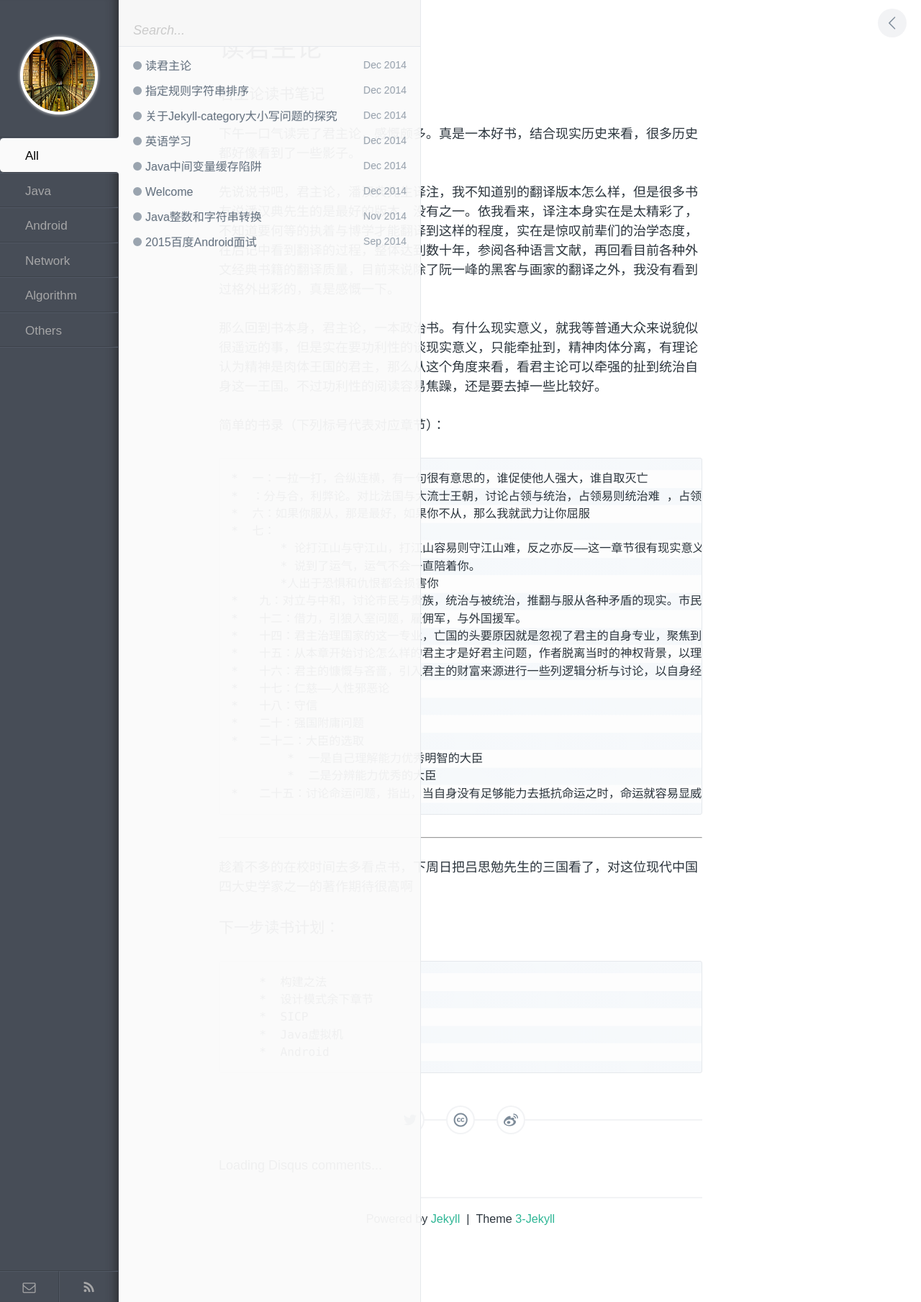
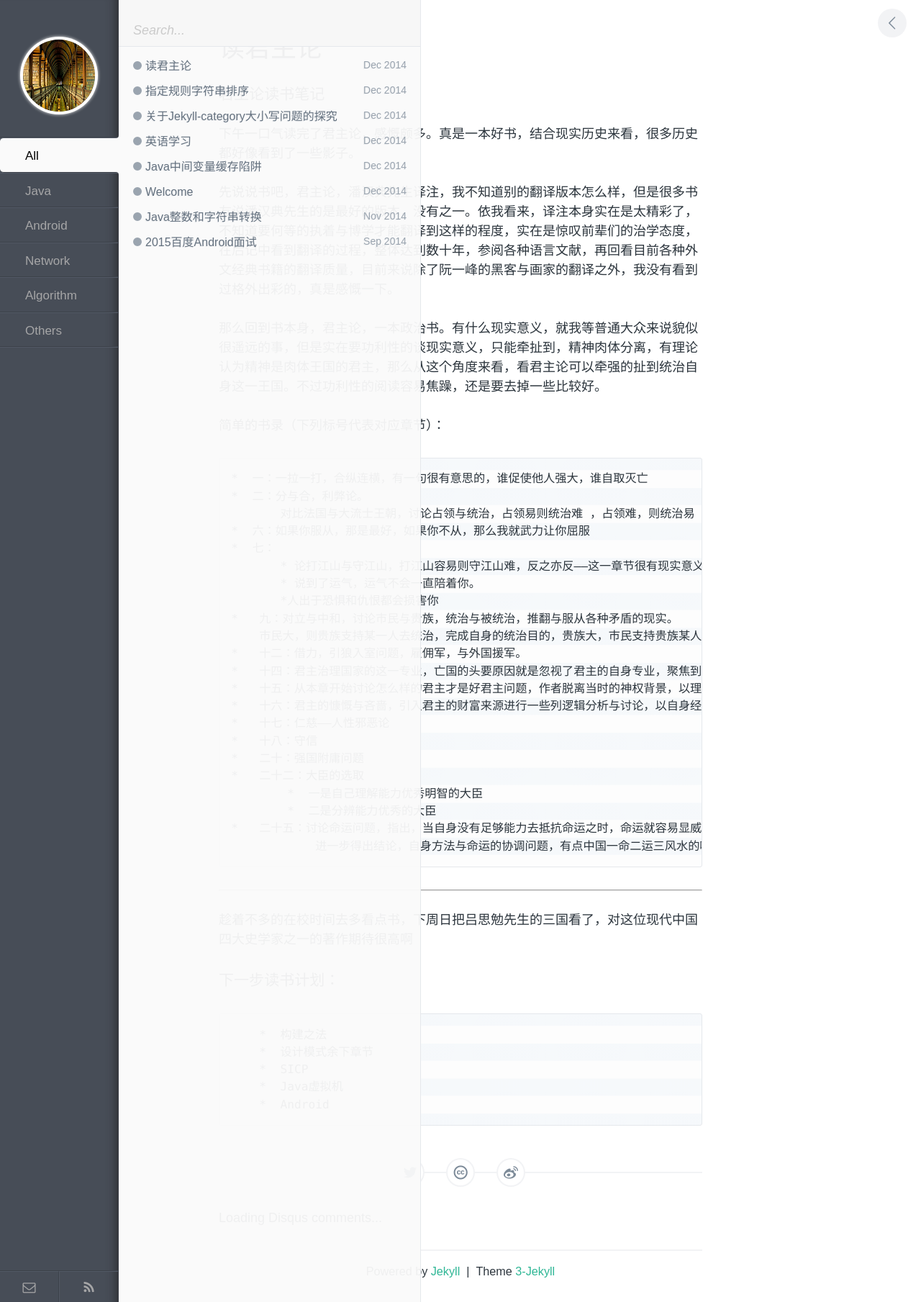
Before and after one commit to enlipan/enlipan.github.io, a Jekyll site: the page built from _posts/2014-12-07-Reading-junzhulun.md, in a window 1280 px wide. Shown: the whole page at 72% size. Built offline with Jekyll 4.4.1, drawn with Linux system fonts in a browser that asks for light colours; comment, search, counter and statistics services are not loaded.

Commit message:
push junzhulun

```diff
--- a/_posts/2014-12-07-Reading-junzhulun.md
+++ b/_posts/2014-12-07-Reading-junzhulun.md
@@ -14,13 +14,15 @@ category: others
 简单的书录（下列标号代表对应章节）：
 
     *  一：一拉一打，合纵连横，有一句很有意思的，谁促使他人强大，谁自取灭亡
-    *  ：分与合，利弊论。对比法国与大流士王朝，讨论占领与统治，占领易则统治难 ，占领难，则统治易
+    *  二：分与合，利弊论。
+           对比法国与大流士王朝，讨论占领与统治，占领易则统治难 ，占领难，则统治易
     *  六：如果你服从，那是最好，如果你不从，那么我就武力让你屈服
     *  七：
            * 论打江山与守江山，打江山容易则守江山难，反之亦反——这一章节很有现实意义，想起了“人总是要吃苦的，有的人为了逃避那一阵子的苦，却苦了一辈子”。
            * 说到了运气，运气不会一直陪着你。
            *人出于恐惧和仇恨都会损害你
-    *   九：对立与中和，讨论市民与贵族，统治与被统治，推翻与服从各种矛盾的现实。市民大，则贵族支持某一人去统治，完成自身的统治目的，贵族大，市民支持贵族某人去庇护自己
+    *   九：对立与中和，讨论市民与贵族，统治与被统治，推翻与服从各种矛盾的现实。
+        市民大，则贵族支持某一人去统治，完成自身的统治目的，贵族大，市民支持贵族某人去庇护自己
     *   十二：借力，引狼入室问题，雇佣军，与外国援军。
     *   十四：君主治理国家的这一专业，亡国的头要原因就是忽视了君主的自身专业，聚焦到核心是军队的统治问题。
     *   十五：从本章开始讨论怎么样的君主才是好君主问题，作者脱离当时的神权背景，以理性的方式去分辨，同时又前瞻性的预测到自己本文出来之后会招收的抨击。
@@ -31,7 +33,8 @@ category: others
     *   二十二：大臣的选取
             *  一是自己理解能力优秀明智的大臣
             *  二是分辨能力优秀的大臣
-    *   二十五：讨论命运问题，指出，当自身没有足够能力去抵抗命运之时，命运就容易显威能。进一步得出结论，自身方法与命运的协调问题，有点中国一命二运三风水的味道
+    *   二十五：讨论命运问题，指出，当自身没有足够能力去抵抗命运之时，命运就容易显威能。
+                进一步得出结论，自身方法与命运的协调问题，有点中国一命二运三风水的味道
 
   - - -
 
```
